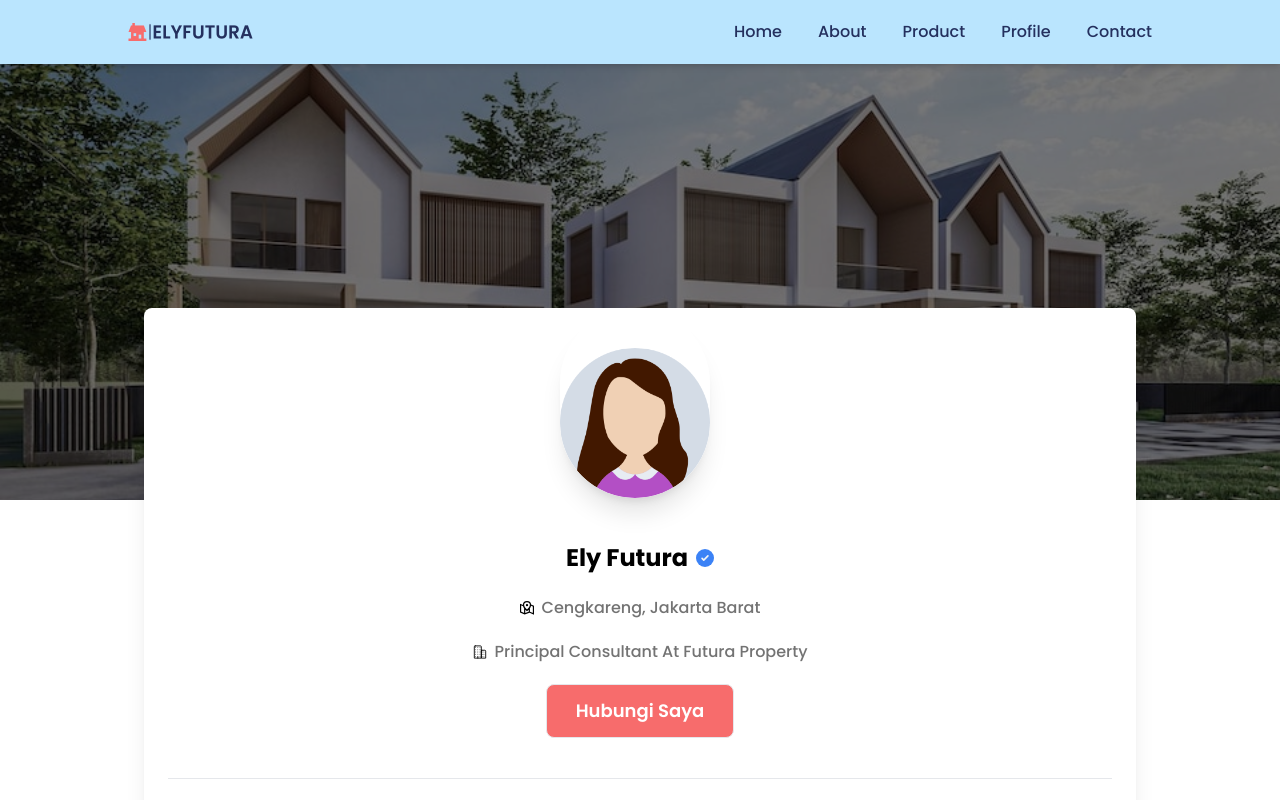
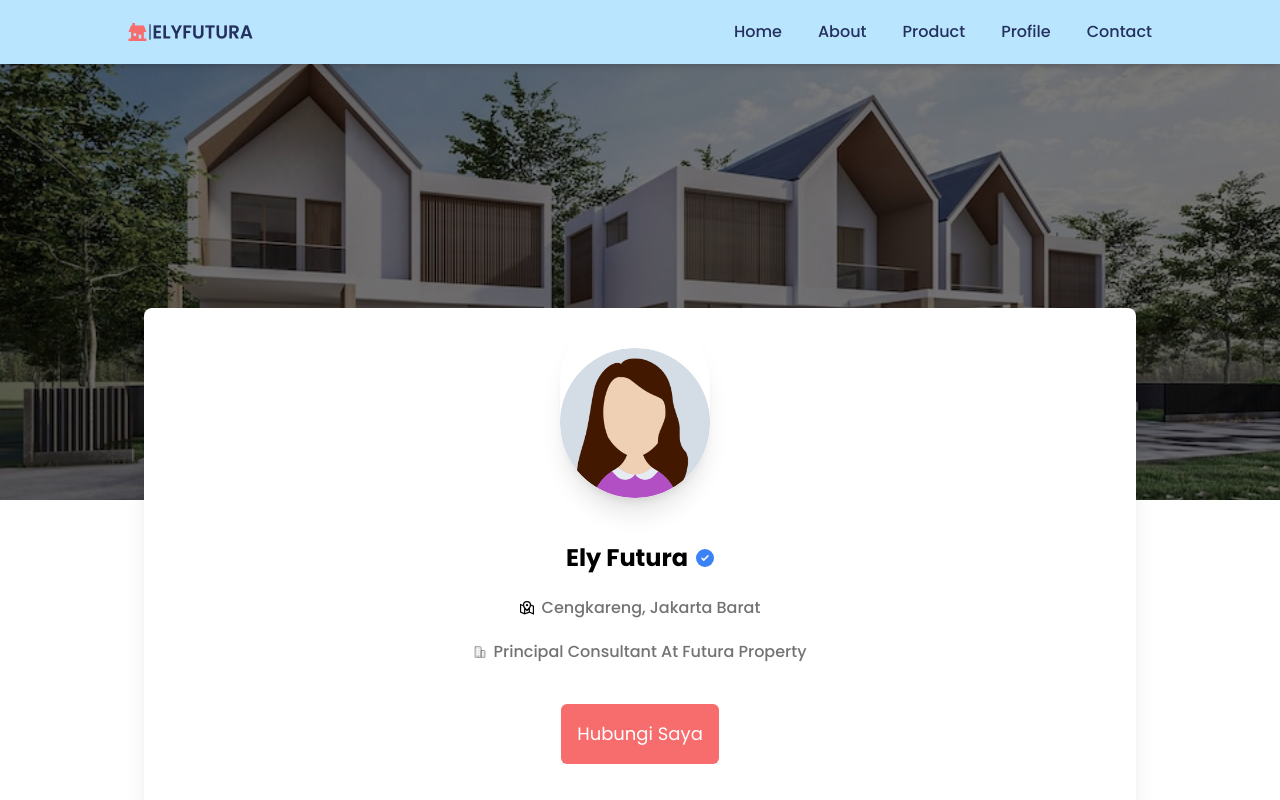
Before and after one commit to raflinaufalalief/ellyproperty, a React (Vite) app: page /profile in a window 1280 px wide. Shown: the top 800 px of the page. Built offline with nearby package versions, Linux system fonts and the light colour scheme.

Commit message:
first commit

```diff
--- a/src/pages/Profile.jsx
+++ b/src/pages/Profile.jsx
@@ -3,6 +3,7 @@ import { Link } from "react-router-dom"
 import profile from "../assets/profile.png"
 import { GrMapLocation } from "react-icons/gr"
 import { IoBusinessOutline } from "react-icons/io5"
+import { BsArrowRight } from "react-icons/bs"
 
 const Profile = () => {
   useEffect(() => {
@@ -59,24 +60,27 @@ const Profile = () => {
                   </span>
                 </div>
                 <div className="flex items-center justify-center my-5 text-base font-medium leading-normal capitalize text-secondary mobile:text-sm">
-                  <div className="mr-2 text-sm text-black">
+                  <div className="mr-2 text-sm">
                     <GrMapLocation />
                   </div>
                   Cengkareng, Jakarta Barat
                 </div>
-                <div className="flex items-center justify-center my-5 text-base font-medium leading-normal capitalize text-secondary mobile:text-sm">
-                  <div className="mr-2 text-sm text-black">
+                <div className="flex items-center justify-center my-5 space-x-2 text-base font-medium leading-normal capitalize text-secondary mobile:text-sm">
+                  <div className="mr-2 text-xs">
                     <IoBusinessOutline />
                   </div>
                   Principal Consultant at Futura Property
                 </div>
               </div>
-              <Link
-                to="/contact"
-                className="flex items-center justify-center text-lg  py-3 mx-auto my-3 font-semibold text-white border rounded-lg w-[20%] mobile:w-[50%] bg-accent hover:bg-accent/50"
-              >
-                Hubungi Saya
-              </Link>
+              <div className="flex items-center justify-center">
+                <div className="flex items-center max-w-sm mx-0 mt-5 Sdesktop:max-w-full gap-x-2 Sdesktop:gap-x-6">
+                  <Link to="/contact">
+                    <button className="flex items-center justify-center mx-auto Sdesktop:mx-0 btn-sm Sdesktop:btn-md btn-accent Sdesktop:gap-x-4 mobile:gap-x-2">
+                      Hubungi Saya
+                    </button>
+                  </Link>
+                </div>
+              </div>
               <div className="py-10 mt-10 text-center border-t border-blueGray-200">
                 <div className="flex flex-wrap justify-center">
                   <div className="w-full px-4 Sdesktop:w-9/12">
```
